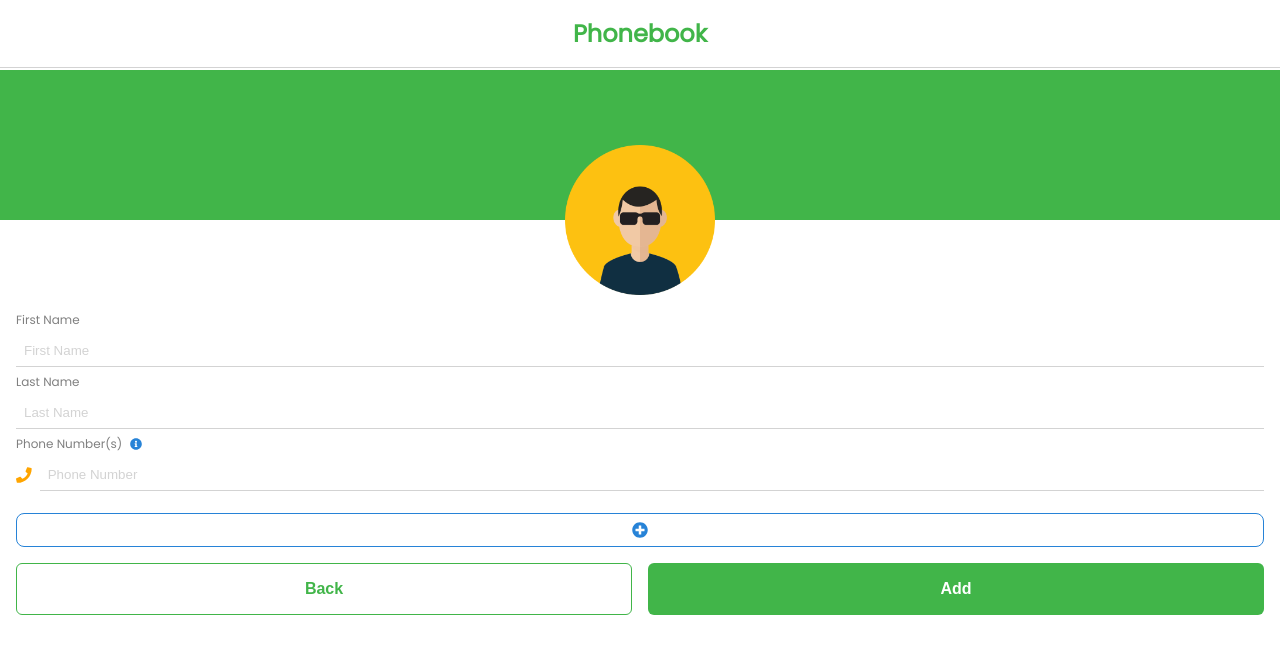
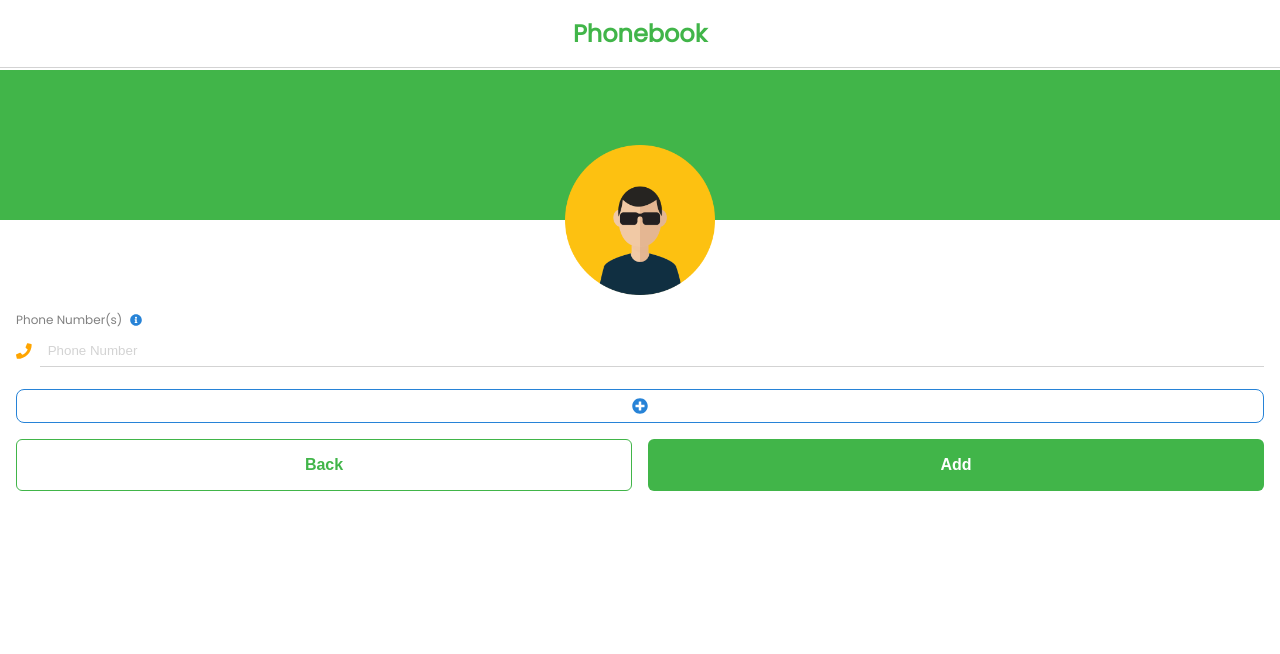
Before and after one commit to rafirm29/phonebook-project, a Next.js app: page /contact in a window 1280 px wide. Shown: the top 654 px of the page. Built offline with nearby package versions, Linux system fonts and the light colour scheme; no server answers.

Commit message:
test: fail test PR

```diff
--- a/src/app/contact/page.tsx
+++ b/src/app/contact/page.tsx
@@ -364,7 +364,7 @@ const ContactPage: React.FC = () => {
         {data && data.contact_by_pk && (
           <UserId>User ID: {data.contact_by_pk.id}</UserId>
         )}
-        <Label>First Name</Label>
+        {/* <Label>First Name</Label>
         <InputText
           placeholder="First Name"
           value={firstName}
@@ -375,7 +375,7 @@ const ContactPage: React.FC = () => {
           placeholder="Last Name"
           value={lastName}
           onChange={(e) => setLastName(e.target.value)}
-        />
+        /> */}
         <Label>
           Phone Number(s){' '}
           <FaInfoCircle
```
